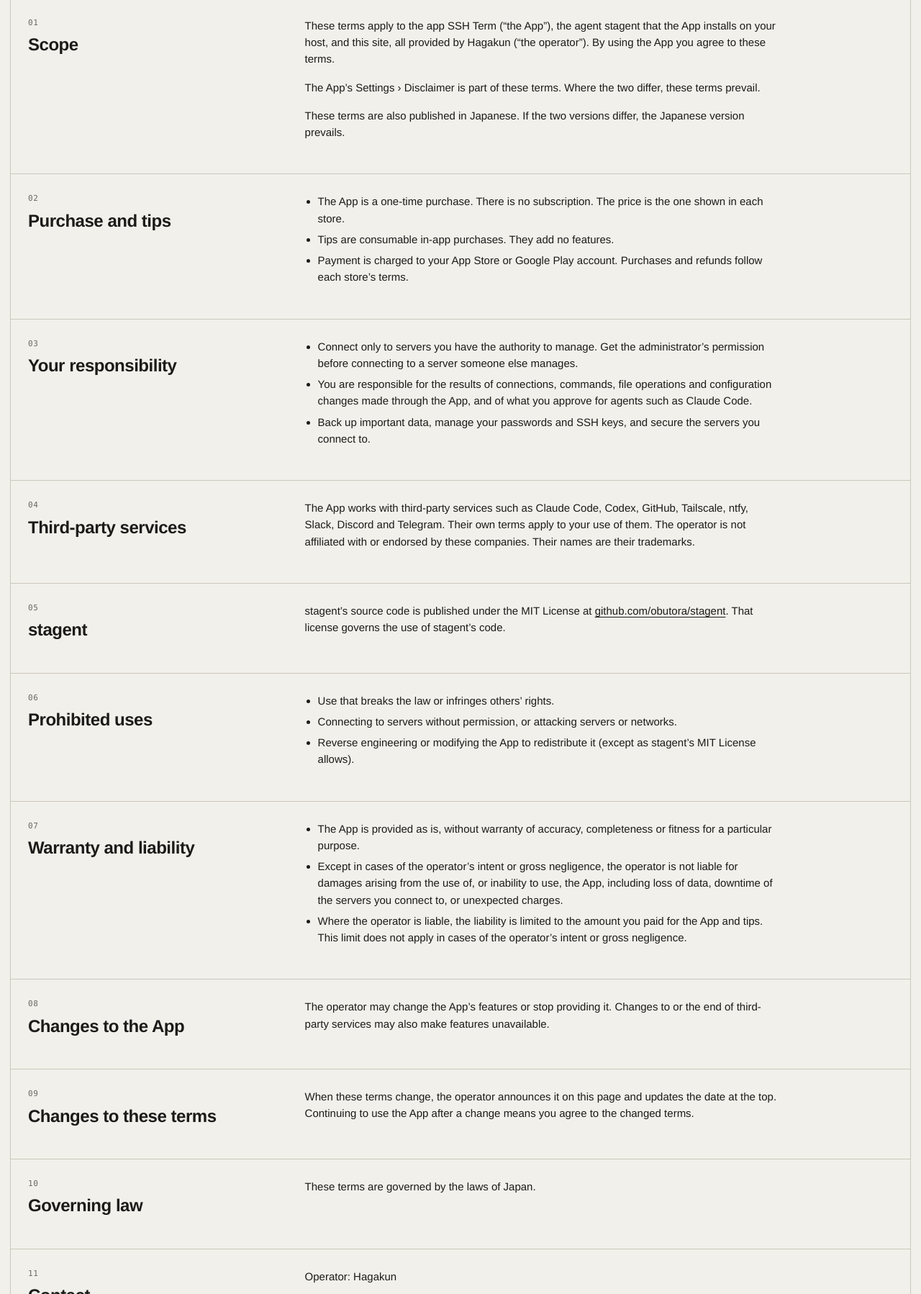
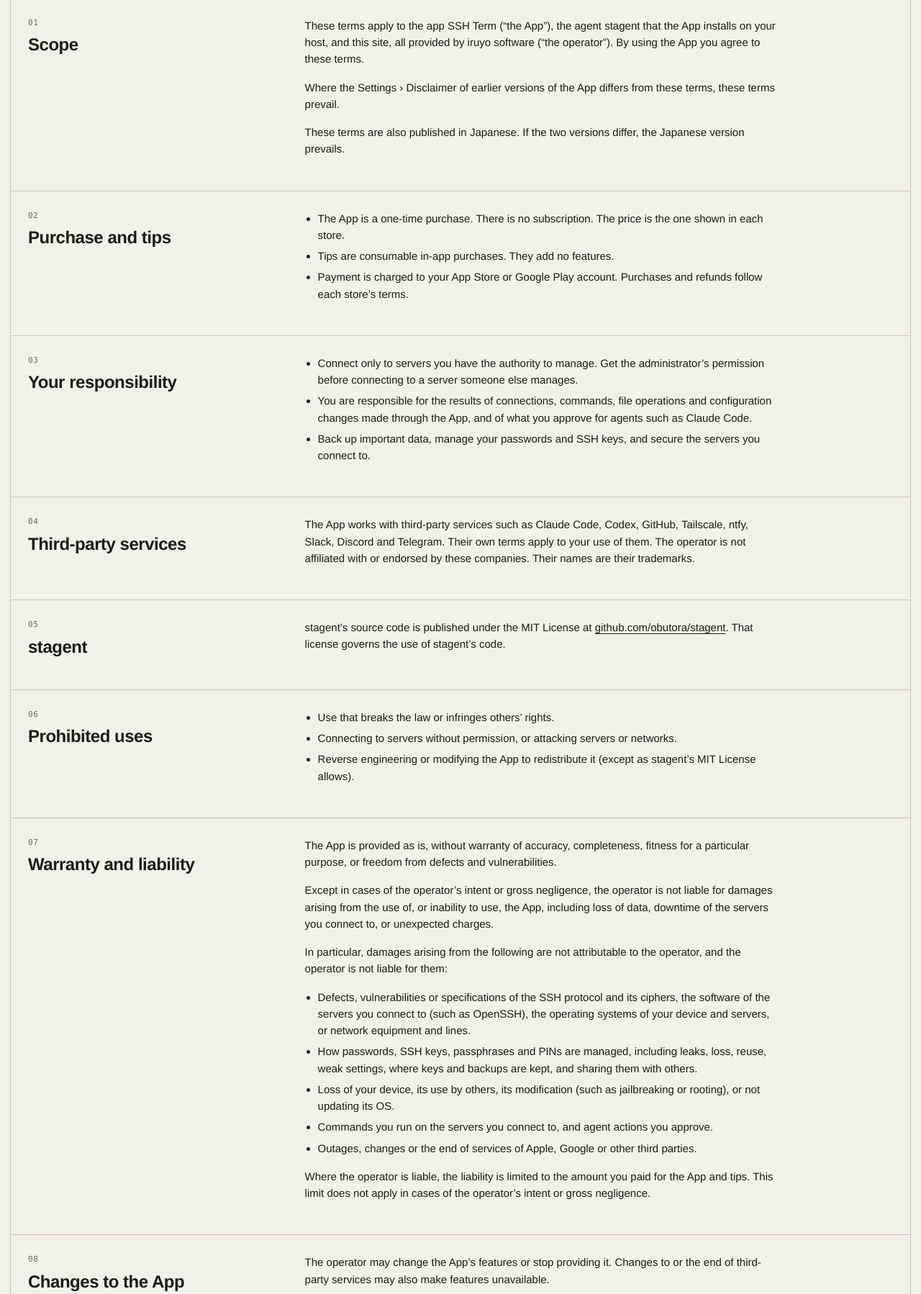
Before and after one commit to obutora/sshterm-open, a website: page public/terms.html in a window 1280 px wide. Shown: the part 241-2039 px from the top of the page at 72% size. Drawn offline with Linux system fonts and the light colour scheme.

Commit message:
Name the operator iruyo software, and list what the operator is not liable for (SSH, OSes, key management) (#5)
Co-authored-by: HagaKun <24934672+obutora@users.noreply.github.com>

```diff
--- a/public/terms.html
+++ b/public/terms.html
@@ -27,8 +27,8 @@
 
   <section>
     <h2>Scope</h2>
-    <p>These terms apply to the app SSH Term (“the App”), the agent stagent that the App installs on your host, and this site, all provided by Hagakun (“the operator”). By using the App you agree to these terms.</p>
-    <p>The App’s Settings › Disclaimer is part of these terms. Where the two differ, these terms prevail.</p>
+    <p>These terms apply to the app SSH Term (“the App”), the agent stagent that the App installs on your host, and this site, all provided by iruyo software (“the operator”). By using the App you agree to these terms.</p>
+    <p>Where the Settings › Disclaimer of earlier versions of the App differs from these terms, these terms prevail.</p>
     <p>These terms are also published in Japanese. If the two versions differ, the Japanese version prevails.</p>
   </section>
 
@@ -71,11 +71,17 @@
 
   <section>
     <h2>Warranty and liability</h2>
+    <p>The App is provided as is, without warranty of accuracy, completeness, fitness for a particular purpose, or freedom from defects and vulnerabilities.</p>
+    <p>Except in cases of the operator’s intent or gross negligence, the operator is not liable for damages arising from the use of, or inability to use, the App, including loss of data, downtime of the servers you connect to, or unexpected charges.</p>
+    <p>In particular, damages arising from the following are not attributable to the operator, and the operator is not liable for them:</p>
     <ul>
-      <li>The App is provided as is, without warranty of accuracy, completeness or fitness for a particular purpose.</li>
-      <li>Except in cases of the operator’s intent or gross negligence, the operator is not liable for damages arising from the use of, or inability to use, the App, including loss of data, downtime of the servers you connect to, or unexpected charges.</li>
-      <li>Where the operator is liable, the liability is limited to the amount you paid for the App and tips. This limit does not apply in cases of the operator’s intent or gross negligence.</li>
+      <li>Defects, vulnerabilities or specifications of the SSH protocol and its ciphers, the software of the servers you connect to (such as OpenSSH), the operating systems of your device and servers, or network equipment and lines.</li>
+      <li>How passwords, SSH keys, passphrases and PINs are managed, including leaks, loss, reuse, weak settings, where keys and backups are kept, and sharing them with others.</li>
+      <li>Loss of your device, its use by others, its modification (such as jailbreaking or rooting), or not updating its OS.</li>
+      <li>Commands you run on the servers you connect to, and agent actions you approve.</li>
+      <li>Outages, changes or the end of services of Apple, Google or other third parties.</li>
     </ul>
+    <p>Where the operator is liable, the liability is limited to the amount you paid for the App and tips. This limit does not apply in cases of the operator’s intent or gross negligence.</p>
   </section>
 
   <section>
@@ -95,7 +101,7 @@
 
   <section>
     <h2>Contact</h2>
-    <p>Operator: Hagakun</p>
+    <p>Operator: iruyo software</p>
     <p>Contact us from the App’s Settings › Contact Us, or through the <a href="https://docs.google.com/forms/d/e/1FAIpQLSdo6BOnIdgMTB6wtFsWVibKebY0heAj4DxIinRj-4ppUIDH-g/viewform">contact form</a>.</p>
   </section>
 </main>
```
Also changed, not shown: public/ja/privacy.html (+2 -2 lines), public/ja/terms.html (+12 -6 lines), public/privacy.html (+2 -2 lines).
